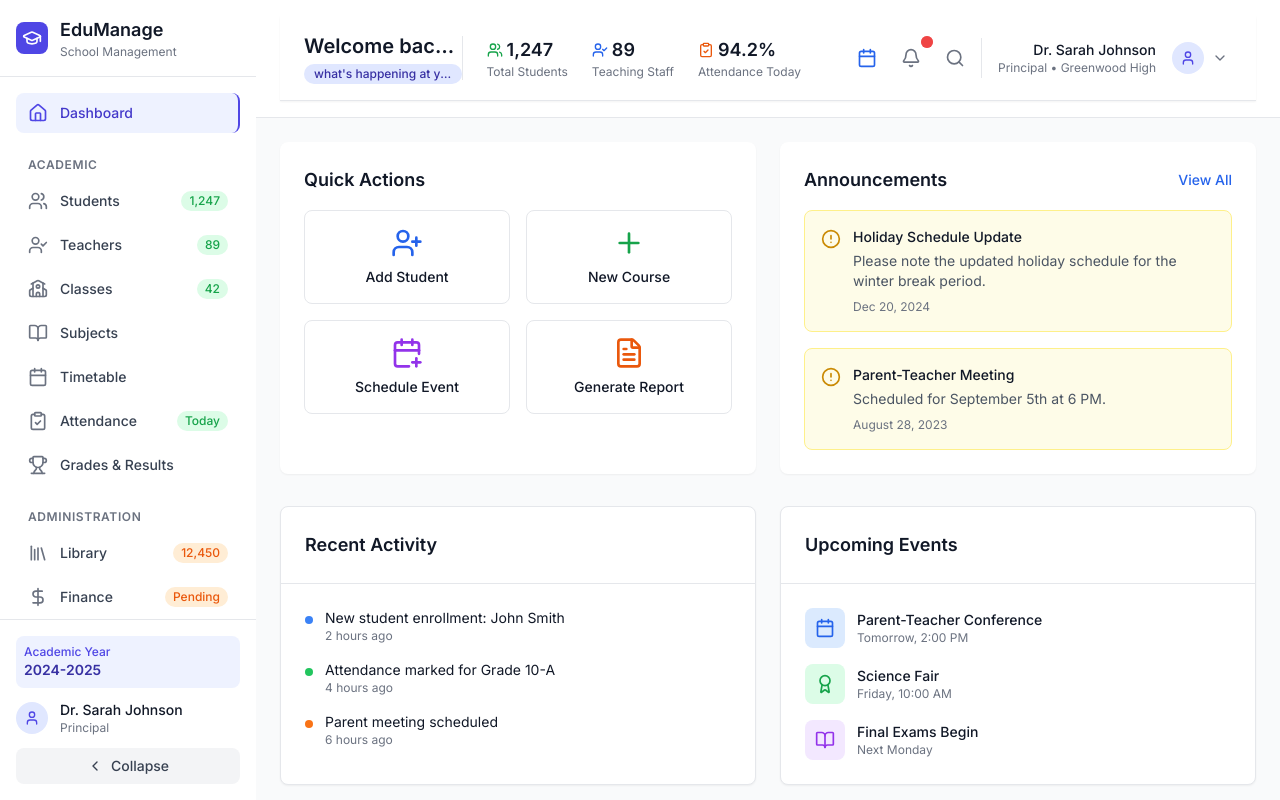
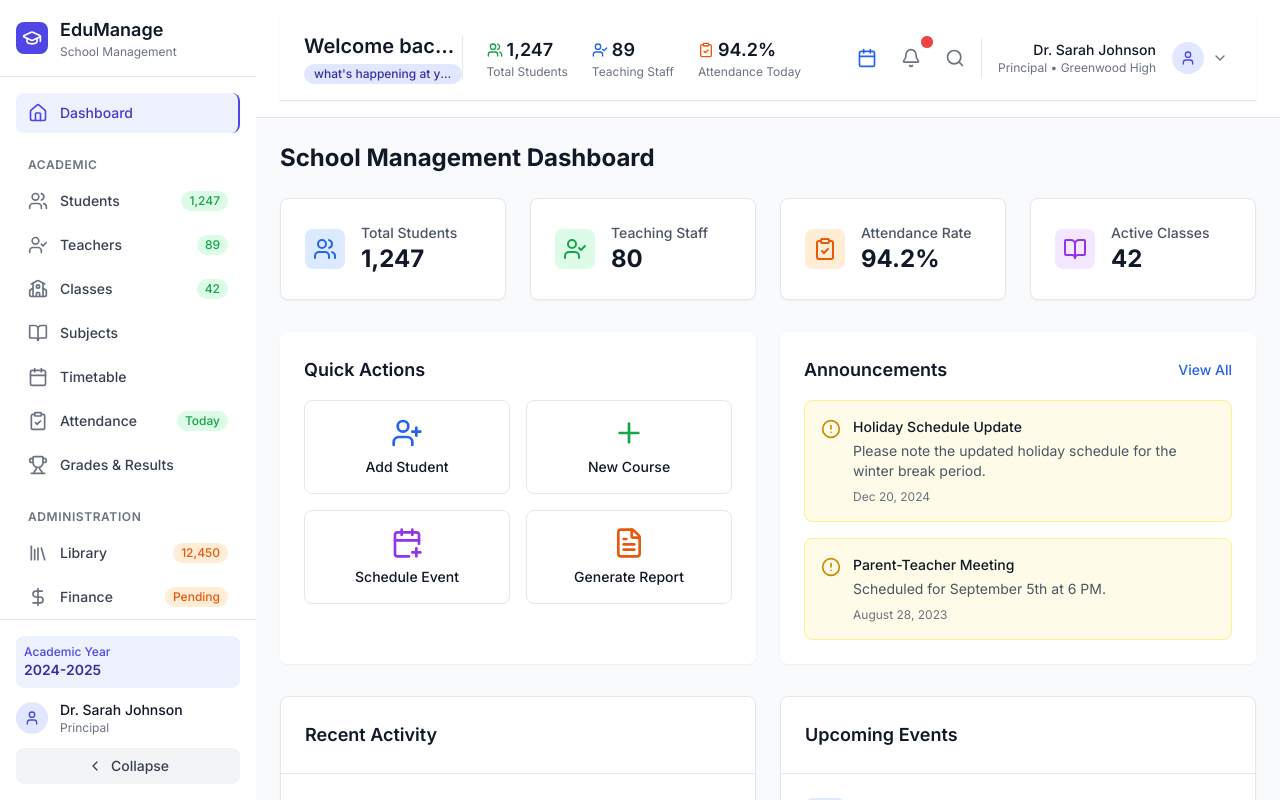
Before and after one commit to jaydeepsarkr/EduManage-Software, a Vue app: page /#/ in a window 1280 px wide. Built offline with nearby package versions, Linux system fonts and the light colour scheme.

Commit message:
working on home card

```diff
--- a/src/components/Home/DashboardCards.vue
+++ b/src/components/Home/DashboardCards.vue
@@ -1,4 +1,3 @@
-<!-- components/StatCard.vue -->
 <template>
   <div class="bg-white p-6 rounded-lg shadow-sm border border-gray-200">
     <div class="flex items-center">
@@ -17,12 +16,30 @@
   </div>
 </template>
 
-<script setup>
-  defineProps({
-    icon: Object, // Pass the imported icon directly
-    label: String,
-    value: [String, Number],
-    bgColor: String, // Tailwind bg class like "bg-blue-100"
-    iconColor: String, // Tailwind text class like "text-blue-600"
-  });
+<script>
+  export default {
+    name: "StatCard",
+    props: {
+      icon: {
+        type: [Object, Function],
+        required: true,
+      },
+      label: {
+        type: String,
+        required: true,
+      },
+      value: {
+        type: [String, Number],
+        required: true,
+      },
+      bgColor: {
+        type: String,
+        required: true,
+      },
+      iconColor: {
+        type: String,
+        required: true,
+      },
+    },
+  };
 </script>
--- a/src/views/HomeView.vue
+++ b/src/views/HomeView.vue
@@ -1,8 +1,24 @@
 <template>
   <main class="flex-1 overflow-y-auto bg-gray-50 p-6">
     <div class="max-w-7xl mx-auto">
+      <h1 class="text-2xl font-bold text-gray-900 mb-6">
+        School Management Dashboard
+      </h1>
+
       <!-- Dashboard Cards -->
-
+      <div
+        class="grid grid-cols-1 md:grid-cols-2 lg:grid-cols-3 xl:grid-cols-4 gap-6 mb-8"
+      >
+        <DashboardCards
+          v-for="(card, index) in stats"
+          :key="index"
+          :icon="card.icon"
+          :label="card.label"
+          :value="card.value"
+          :bgColor="card.bgColor"
+          :iconColor="card.iconColor"
+        />
+      </div>
       <!-- Quick Actions -->
       <div class="grid grid-cols-1 lg:grid-cols-2 gap-6 mb-8">
         <div class="bg-white rounded-lg shadow-sm p-6">
@@ -163,7 +179,7 @@
   </main>
 </template>
 
-<script>
+<script setup>
   import {
     Users,
     UserCheck,
@@ -178,26 +194,10 @@
     AlertCircle,
   } from "lucide-vue-next";
 
-  export default {
-    name: "App",
-    components: {
-      CalendarPlus,
-      FileText,
-      Plus,
-      UserPlus,
+  import { ref } from "vue";
+  import DashboardCards from "@/components/Home/DashboardCards.vue";
 
-      Users,
-      UserCheck,
-      ClipboardCheck,
-      BookOpen,
-      Calendar,
-      Award,
-      AlertCircle,
-    },
-    data() {
-      return {
-        showMobileSidebar: false,
-        announcements: [
+  const announcements = ref([
     {
       id: 1,
       title: "Holiday Schedule Update",
@@ -211,16 +211,35 @@
       content: "Scheduled for September 5th at 6 PM.",
       date: "August 28, 2023",
     },
-        ],
-      };
+  ]);
+  const stats = [
+    {
+      icon: Users,
+      label: "Total Students",
+      value: "1,247",
+      bgColor: "bg-blue-100",
+      iconColor: "text-blue-600",
     },
-    methods: {
-      toggleMobileSidebar() {
-        this.showMobileSidebar = !this.showMobileSidebar;
+    {
+      icon: UserCheck,
+      label: "Teaching Staff",
+      value: 80,
+      bgColor: "bg-green-100",
+      iconColor: "text-green-600",
     },
-      closeMobileSidebar() {
-        this.showMobileSidebar = false;
+    {
+      icon: ClipboardCheck,
+      label: "Attendance Rate",
+      value: "94.2%",
+      bgColor: "bg-orange-100",
+      iconColor: "text-orange-600",
     },
+    {
+      icon: BookOpen,
+      label: "Active Classes",
+      value: 42,
+      bgColor: "bg-purple-100",
+      iconColor: "text-purple-600",
     },
-  };
+  ];
 </script>
```
Also changed, not shown: .eslintrc.js. Lines whose indentation alone changed are shown as unchanged.
